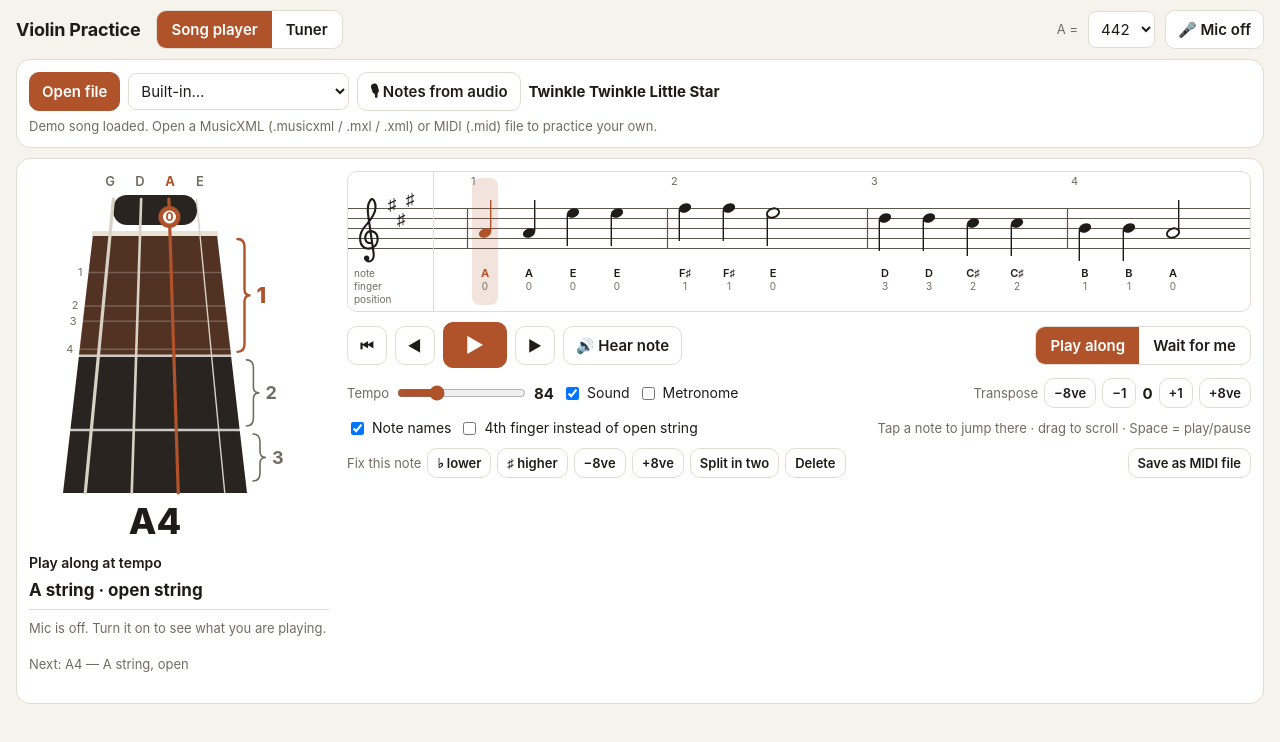
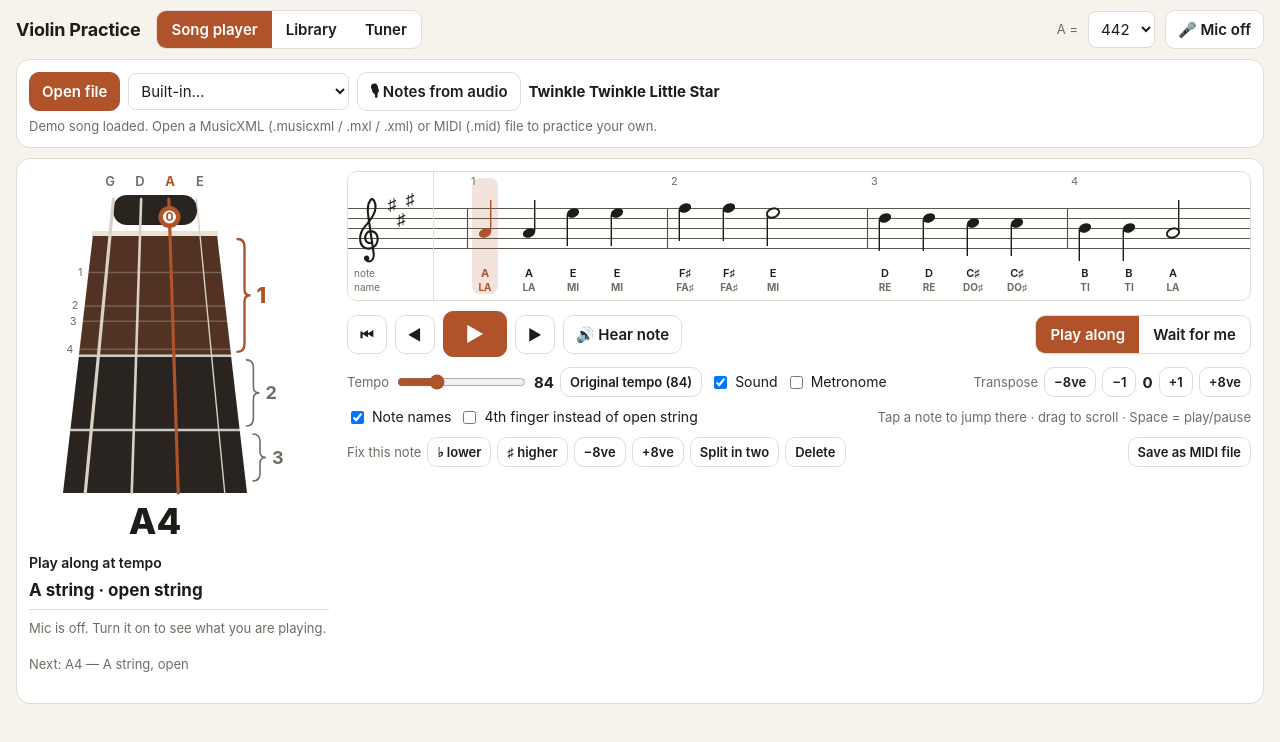
Before and after one commit to haritbd47/violin-practice, a plain HTML site: page index.html in a window 1280 px wide. Both pictures are taken after a click on the button "Song player". Drawn offline with Linux system fonts and the light colour scheme.

Commit message:
Add song library, original tempo button and do-re-mi note names
Co-Authored-By: Claude Fable 5.2 <noreply@anthropic.com>
Claude-Session: https://claude.ai/code/session_01J1k39DScth9T9DLVY23YJA

```diff
--- a/index.html
+++ b/index.html
@@ -36,6 +36,10 @@
   .row{display:flex;gap:8px;flex-wrap:wrap;align-items:center}
   .muted{color:var(--muted);font-size:13px}
   .hidden{display:none !important}
+  .lib{display:flex;gap:8px;align-items:center;padding:8px 0;border-top:1px solid var(--line);flex-wrap:wrap}
+  .lib input{flex:1;min-width:160px;font:inherit;font-weight:600;padding:7px 8px;border-radius:8px;border:1px solid transparent;background:transparent;color:var(--ink)}
+  .lib input:hover,.lib input:focus{border-color:var(--line);background:var(--card)}
+  .lib.cur input{color:var(--accent)}
   canvas{display:block}
   /* player */
   .top{display:grid;grid-template-columns:300px minmax(0,1fr);gap:18px;align-items:start}
@@ -76,7 +80,7 @@
 <main>
   <header>
     <h1>Violin Practice</h1>
-    <div class="tabs"><button id="tabPlayer" class="on">Song player</button><button id="tabTuner">Tuner</button></div>
+    <div class="tabs"><button id="tabPlayer" class="on">Song player</button><button id="tabLib">Library</button><button id="tabTuner">Tuner</button></div>
     <span class="sp"></span>
     <span class="muted">A =</span>
     <select id="ref"><option>440</option><option>441</option><option selected>442</option><option>443</option></select>
@@ -129,7 +133,7 @@
         <div class="seg" id="modeSeg"><button data-m="play" class="on">Play along</button><button data-m="wait">Wait for me</button></div>
       </div>
       <div class="row ctl">
-        <div class="grp"><span class="muted">Tempo</span><input id="bpm" type="range" min="30" max="220" value="100"><b id="bpmV">100</b></div>
+        <div class="grp"><span class="muted">Tempo</span><input id="bpm" type="range" min="30" max="220" value="100"><b id="bpmV">100</b><button class="btn sm" id="bpmOrig">Original tempo</button></div>
         <label class="chk"><input type="checkbox" id="cSound" checked> Sound</label>
         <label class="chk"><input type="checkbox" id="cMetro"> Metronome</label>
         <span class="sp"></span>
@@ -157,6 +161,14 @@
     </div>
   </section>
 
+  <!-- ================= LIBRARY ================= -->
+  <section id="library" class="hidden">
+    <div class="card">
+      <div class="row"><b style="font-size:17px">Library</b><span class="muted">Every file you open and every recording you turn into notes is saved here, on this device.</span></div>
+      <div id="libList" style="margin-top:10px"></div>
+    </div>
+  </section>
+
   <!-- ================= TUNER ================= -->
   <section id="tuner" class="hidden">
     <div class="card">
@@ -180,7 +192,7 @@ const STEPS='CDEFGAB', STEP_PC=[0,2,4,5,7,9,11];
 const NAMES=['C','C♯','D','D♯','E','F','F♯','G','G♯','A','A♯','B'];
 const SHARP=[[0,0],[0,1],[1,0],[1,1],[2,0],[3,0],[3,1],[4,0],[4,1],[5,0],[5,1],[6,0]];
 const FLAT =[[0,0],[1,-1],[1,0],[2,-1],[2,0],[3,0],[4,-1],[4,0],[5,-1],[5,0],[6,-1],[6,0]];
-const OPEN=[55,62,69,76], SNAME=['G','D','A','E'];
+const OPEN=[55,62,69,76], SNAME=['G','D','A','E'], SOLF=['DO','RE','MI','FA','SO','LA','TI'];
 const ACC={'1':'♯','-1':'♭','0':'♮','2':'𝄪','-2':'♭♭'};
 
 const S={A:442, song:null, pi:0, idx:0, mode:'play', playing:false, bpm:100, transpose:0,
@@ -427,22 +439,58 @@ function demoSong(key){
 // ---------- song setup ----------
 function part(){return P;}
 function measureIdx(b){const M=P.measures;let lo=0,hi=M.length-1;while(lo<hi){const mid=(lo+hi+1)>>1;if(M[mid].start<=b+1e-6)lo=mid;else hi=mid-1;}return lo;}
-function setSong(song,keep){
+function setSong(song){
   stop();
-  S.song=song; S.pi=0; if(!keep){S.bpm=Math.max(30,Math.min(220,Math.round(song.bpm||100)));}
+  S.song=song; S.bpm=origBpm();
   const ps=$('partSel'); ps.innerHTML=''; song.parts.forEach((p,i)=>{const o=document.createElement('option');o.value=i;o.textContent=p.name;ps.appendChild(o);});
   ps.classList.toggle('hidden',song.parts.length<2);
   $('title').textContent=song.title||'';
-  setPart(0,true);
+  S.transpose=song.tr||0;
+  const pi=Math.min(song.pi||0,song.parts.length-1); ps.value=String(pi);
+  setPart(pi,false);
+  $('bpmOrig').textContent='Original tempo ('+origBpm()+')';
   saveSong();
 }
-function saveSong(){try{localStorage.setItem('vp.song',JSON.stringify(S.song,(k,v)=>(k==='d'||k==='mi'||k==='notes')?undefined:v));}catch(e){}}
-function setPart(i,auto){
+function origBpm(){return Math.max(30,Math.min(220,Math.round((S.song&&S.song.bpm)||100)));}
+// ---- library: songs are kept in this browser's storage
+const LIB={idx:[]};
+function hashStr(t){let h=5381;for(let i=0;i<t.length;i++)h=((h<<5)+h+t.charCodeAt(i))>>>0;return h.toString(36);}
+function songJSON(song){return JSON.stringify(song,(k,v)=>(k==='d'||k==='mi'||k==='notes')?undefined:v);}
+function libLoad(){try{LIB.idx=JSON.parse(localStorage.getItem('vp.lib')||'[]')||[];}catch(e){LIB.idx=[];}}
+function libSaveIdx(){try{localStorage.setItem('vp.lib',JSON.stringify(LIB.idx));}catch(e){}}
+function libPut(song){
+  if(!song.id)return false;
+  try{localStorage.setItem('vp.lib.'+song.id,songJSON(song));}catch(e){$('msg').textContent='⚠ The library is full. Delete songs you no longer need in the Library tab.';return false;}
+  let it=LIB.idx.find(x=>x.id===song.id); if(!it){it={id:song.id,added:Date.now()};LIB.idx.unshift(it);}
+  it.title=song.title||'Untitled'; it.count=song.parts.reduce((a,p)=>Math.max(a,p.ev.filter(e=>!e.rest).length),0); it.parts=song.parts.length;
+  libSaveIdx(); return true;
+}
+function libGet(id){try{return JSON.parse(localStorage.getItem('vp.lib.'+id)||'null');}catch(e){return null;}}
+function libDel(id){try{localStorage.removeItem('vp.lib.'+id);}catch(e){} LIB.idx=LIB.idx.filter(x=>x.id!==id); libSaveIdx(); if(S.song&&S.song.id===id)S.song.id=null;}
+function saveSong(){
+  if(!S.song)return; S.song.tr=S.transpose; S.song.pi=S.pi;
+  if(S.song.id)libPut(S.song);
+  try{localStorage.setItem('vp.last',S.song.id||'');}catch(e){}
+}
+function renderLib(){
+  const box=$('libList'); box.innerHTML='';
+  if(!LIB.idx.length){box.innerHTML='<p class="muted">Nothing saved yet. Open a MusicXML or MIDI file in the Song player, or use “Notes from audio”, and it will appear here.</p>';return;}
+  for(const it of LIB.idx){
+    const row=document.createElement('div'); row.className='lib'+(S.song&&S.song.id===it.id?' cur':'');
+    const open=document.createElement('button'); open.className='btn primary sm'; open.textContent='Open';
+    open.onclick=()=>{const sg=libGet(it.id); if(!sg){libDel(it.id);renderLib();return;} sg.id=it.id; setSong(sg); setTab('player');};
+    const name=document.createElement('input'); name.value=it.title; name.title='Click to rename';
+    name.onchange=()=>{const t=name.value.trim()||'Untitled'; it.title=t; libSaveIdx(); const sg=(S.song&&S.song.id===it.id)?S.song:libGet(it.id); if(sg){sg.title=t; sg.id=it.id; try{localStorage.setItem('vp.lib.'+it.id,songJSON(sg));}catch(e){} if(sg===S.song)$('title').textContent=t;}};
+    const meta=document.createElement('span'); meta.className='muted'; meta.textContent=(it.count||0)+' notes'+(it.parts>1?' · '+it.parts+' parts':'')+' · added '+new Date(it.added).toLocaleDateString();
+    const del=document.createElement('button'); del.className='btn sm'; del.textContent='Delete'; let armed=0;
+    del.onclick=()=>{if(!armed){armed=1;del.textContent='Really delete?';del.style.color='var(--bad)';setTimeout(()=>{armed=0;del.textContent='Delete';del.style.color='';},3000);return;} libDel(it.id); renderLib();};
+    row.append(open,name,meta,del); box.appendChild(row);
+  }
+}
+function setPart(i,resetTr){
   stop(); S.pi=i; P=S.song.parts[i]; P.notes=P.ev.filter(e=>!e.rest); S.idx=0; S.viewX=-20;
-  if(auto){let mn=1e9,mx=-1e9;P.notes.forEach(n=>{if(n.midi<mn)mn=n.midi;if(n.midi>mx)mx=n.midi;});
-    S.transpose=0;}
+  if(resetTr)S.transpose=0;
   refresh();
-  let m='';
   $('msg').textContent=rangeMsg()||(P.notes.length+' notes · '+P.measures.length+' measures · all in position 1');
 }
 function rangeMsg(){
@@ -476,7 +524,7 @@ function refresh(){
   gaps.sort((a,b)=>a-b); const gmin=gaps.length?gaps[Math.floor(gaps.length*0.05)]:1;
   L.pxb=Math.max(44,Math.min(120,24/Math.max(gmin,0.2)));
   let mn=0,mx=8; for(const n of P.notes){if(n.d.pos<mn)mn=n.d.pos;if(n.d.pos>mx)mx=n.d.pos;}
-  L.top=36+Math.max(0,mx-8)*5; L.bottom=L.top+40+Math.max(0,-mn)*5+16; L.h=L.bottom+(S.names?47:8);
+  L.top=36+Math.max(0,mx-8)*5; L.bottom=L.top+40+Math.max(0,-mn)*5+16; L.h=L.bottom+(S.names?36:8);
   L.lp=50+Math.abs(f)*9+8; L.smax=22.5;
   $('bpm').value=S.bpm; $('bpmV').textContent=S.bpm; $('trV').textContent=(S.transpose>0?'+':'')+S.transpose;
 }
@@ -687,7 +735,8 @@ async function transcribe(arrayBuffer,name){
     const first=mono[0].start,shift=Math.floor(first/4)*4;mono.forEach(o=>o.start-=shift);if(mono[0].start<0)mono.forEach(o=>o.start+=4);
     for(let i=0;i<mono.length-1;i++){if(mono[i].start+mono[i].dur>mono[i+1].start)mono[i].dur=Math.max(0.1,mono[i+1].start-mono[i].start);}
     const part=monoToPart(mono,'Melody ('+mono.length+' notes)',4);
-    const song={title:name||'My recording',bpm:Math.round(tp.bpm),fifths:guessFifths(mono),beats:4,beatType:4,parts:[part]};
+    const now_=new Date(),stamp=(now_.getMonth()+1)+'/'+now_.getDate()+' '+now_.getHours()+':'+String(now_.getMinutes()).padStart(2,'0');
+    const song={id:'r_'+Date.now().toString(36),title:(name&&name!=='My recording'?name:'Recording')+' ('+stamp+')',bpm:Math.round(tp.bpm),fifths:guessFifths(mono),beats:4,beatType:4,parts:[part]};
     setSong(song);
     msg('Wrote '+mono.length+' notes at about '+Math.round(tp.bpm)+' BPM'+(fixed?'':' (guessed)')+'. Listen with ▶ and compare with the real song. Use "Fix this note" for wrong notes, then "Save as MIDI file" to keep it.');
   }catch(err){console.error(err);msg('⚠ Could not read that audio ('+(err&&err.message||err)+'). Try an mp3, m4a or wav file.');}
@@ -846,9 +895,7 @@ function drawStaff(now){
     const isCur=e===cur; drawNote(g,e,x,isCur?TH.accent:TH.ink);
     if(S.names){g.textAlign='center';g.textBaseline='alphabetic';g.fillStyle=isCur?TH.accent:TH.ink;g.font=(isCur?'700 ':'600 ')+'11px -apple-system,"Segoe UI",sans-serif';
       g.fillText(spellName(e.d,false),x,L.bottom+13);
-      g.fillStyle=TH.muted;g.font='10px -apple-system,"Segoe UI",sans-serif';const f=e.d.f;g.fillText(f?(f.fin<0?'↑':String(f.fin)):'×',x,L.bottom+26);
-      if(e.d.shift){g.fillStyle=f.pos>1?TH.accent:TH.ink;g.font='700 11px -apple-system,"Segoe UI",sans-serif';g.fillText(String(f.pos),x,L.bottom+40);}
-      else if(f&&f.pos>1&&!f.open){g.fillStyle=TH.accent;g.fillRect(x-6,L.bottom+35.5,12,1.5);}}
+      g.fillStyle=isCur?TH.accent:TH.muted;g.font='700 10px -apple-system,"Segoe UI",sans-serif';g.fillText(SOLF[e.d.step]+(e.d.alter>0?'♯':e.d.alter<0?'♭':''),x,L.bottom+27);}
   }
   // playhead in play mode
   if(S.playing&&S.mode==='play'){const x=sx(px);g.strokeStyle=TH.accent;g.lineWidth=2;g.beginPath();g.moveTo(x,8);g.lineTo(x,L.bottom);g.stroke();}
@@ -860,7 +907,7 @@ function drawStaff(now){
   const f=S.dFifths,shp=[8,5,9,6,3,7,4],flp=[4,7,3,6,2,5,1];
   g.fillStyle=TH.ink;g.font='17px "Segoe UI Symbol","Apple Symbols","Noto Sans Symbols2",sans-serif';g.textAlign='center';g.textBaseline='middle';
   for(let i=0;i<Math.abs(f);i++){g.fillText(f>0?'♯':'♭',44+i*9,yPos(f>0?shp[i]:flp[i])+(f>0?0:-3));}
-  if(S.names){g.fillStyle=TH.muted;g.font='10px -apple-system,"Segoe UI",sans-serif';g.textAlign='left';g.textBaseline='alphabetic';g.fillText('note',6,L.bottom+13);g.fillText('finger',6,L.bottom+26);g.fillText('position',6,L.bottom+39);}
+  if(S.names){g.fillStyle=TH.muted;g.font='10px -apple-system,"Segoe UI",sans-serif';g.textAlign='left';g.textBaseline='alphabetic';g.fillText('note',6,L.bottom+13);g.fillText('name',6,L.bottom+27);}
   g.strokeStyle=TH.line;g.lineWidth=1;g.beginPath();g.moveTo(L.lp+0.5,0);g.lineTo(L.lp+0.5,L.h);g.stroke();
 }
 
@@ -962,15 +1009,15 @@ function frame(now){
   try{
     updateLive(now);
     if(S.playing&&P){ if(S.mode==='play')tickPlay(); else tickWait(now,dt); }
-    if(S.tab==='player'){drawStaff(now);drawBoard(now);drawInfo();} else drawTuner();
+    if(S.tab==='player'){drawStaff(now);drawBoard(now);drawInfo();} else if(S.tab==='tuner')drawTuner();
   }catch(e){console.error(e);}
   requestAnimationFrame(frame);
 }
 
 // ---------- UI wiring ----------
-$('tabPlayer').onclick=()=>setTab('player'); $('tabTuner').onclick=()=>setTab('tuner');
-function setTab(t){S.tab=t;$('player').classList.toggle('hidden',t!=='player');$('tuner').classList.toggle('hidden',t!=='tuner');
-  $('tabPlayer').classList.toggle('on',t==='player');$('tabTuner').classList.toggle('on',t==='tuner'); if(t==='tuner')stop();}
+$('tabPlayer').onclick=()=>setTab('player'); $('tabTuner').onclick=()=>setTab('tuner'); $('tabLib').onclick=()=>setTab('library');
+function setTab(t){S.tab=t;$('player').classList.toggle('hidden',t!=='player');$('tuner').classList.toggle('hidden',t!=='tuner');$('library').classList.toggle('hidden',t!=='library');
+  $('tabPlayer').classList.toggle('on',t==='player');$('tabTuner').classList.toggle('on',t==='tuner');$('tabLib').classList.toggle('on',t==='library'); if(t!=='player')stop(); if(t==='library')renderLib();}
 $('mic').onclick=()=>micToggle();
 $('ref').onchange=e=>{S.A=+e.target.value;save();};
 $('bPlay').onclick=()=>{S.playing?stop():play();};
@@ -981,10 +1028,11 @@ $('modeSeg').querySelectorAll('button').forEach(b=>b.onclick=()=>{stop();S.mode=
 $('bpm').oninput=e=>{const nb=+e.target.value; if(S.playing&&S.mode==='play'&&AC){const b=curBeat();T.anchorBeat=b;T.anchorCtx=AC.currentTime;} S.bpm=nb;$('bpmV').textContent=nb;};
 $('cSound').onchange=e=>{S.sound=e.target.checked;save();}; $('cMetro').onchange=e=>{S.metro=e.target.checked;save();};
 $('cNames').onchange=e=>{S.names=e.target.checked;refresh();save();}; $('cUse4').onchange=e=>{S.use4=e.target.checked;refresh();save();};
-document.querySelectorAll('[data-t]').forEach(b=>b.onclick=()=>{if(!P)return;const was=S.playing;stop();S.transpose=Math.max(-36,Math.min(36,S.transpose+(+b.dataset.t)));refresh();
+document.querySelectorAll('[data-t]').forEach(b=>b.onclick=()=>{if(!P)return;const was=S.playing;stop();S.transpose=Math.max(-36,Math.min(36,S.transpose+(+b.dataset.t)));refresh();saveSong();
   $('msg').textContent=rangeMsg()||'All notes are in position 1.';});
 document.querySelectorAll('[data-s]').forEach(b=>b.onclick=()=>{const c=ac();MIC.mute=performance.now()+2300;MIC.hist=[];tone(+b.dataset.s,c.currentTime+0.02,2.2,0.18,c.destination);});
-$('partSel').onchange=e=>setPart(+e.target.value,true);
+$('partSel').onchange=e=>{setPart(+e.target.value,true);saveSong();};
+$('bpmOrig').onclick=()=>{const nb=origBpm(); if(S.playing&&S.mode==='play'&&AC){const b=curBeat();T.anchorBeat=b;T.anchorCtx=AC.currentTime;} S.bpm=nb;$('bpm').value=nb;$('bpmV').textContent=nb;};
 $('txOpen').onclick=()=>$('txPanel').classList.toggle('hidden');
 $('txRec').onclick=()=>recToggle();
 $('txFile').onchange=async e=>{const f=e.target.files[0];e.target.value='';if(f)transcribe(await f.arrayBuffer(),f.name.replace(/\.[^.]+$/,''));};
@@ -998,6 +1046,9 @@ async function openFile(file){
     else if(u8[0]===0x50&&u8[1]===0x4B)song=parseMusicXML(await unzipMXL(buf));
     else song=parseMusicXML(decodeText(u8));
     if(!song.title)song.title=file.name.replace(/\.[^.]+$/,'');
+    song.id='f_'+hashStr(file.name+'|'+song.parts.map(p=>p.ev.length).join(','));
+    const old=LIB.idx.find(x=>x.id===song.id); if(old)song.title=old.title;
+    $('txMsg').textContent='Record yourself (or the song playing near the mic), or pick an audio file. The app listens for the melody and writes it as notes.';
     setSong(song);
   }catch(err){console.error(err);$('msg').textContent='⚠ '+(err.message||'Could not open this file.');}
 }
@@ -1018,11 +1069,18 @@ function save(){try{localStorage.setItem('vp.set',JSON.stringify({A:S.A,mode:S.m
   try{const s=JSON.parse(localStorage.getItem('vp.set')||'null');if(s){Object.assign(S,s);}}catch(e){}
   $('ref').value=String(S.A);$('cSound').checked=S.sound;$('cMetro').checked=S.metro;$('cNames').checked=S.names;$('cUse4').checked=S.use4;
   $('modeSeg').querySelectorAll('button').forEach(x=>x.classList.toggle('on',x.dataset.m===S.mode));
-  let song=null;try{song=JSON.parse(localStorage.getItem('vp.song')||'null');}catch(e){}
+  libLoad();
+  let song=null;
+  try{const last=localStorage.getItem('vp.last'); if(last){song=libGet(last); if(song)song.id=last;}}catch(e){}
+  if(!song){ // bring over the song saved by the earlier version of this page
+    try{const old=JSON.parse(localStorage.getItem('vp.song')||'null');
+      if(old&&old.parts&&old.parts.length&&!/^(Twinkle Twinkle Little Star|D major scale|G major scale, 2 octaves)$/.test(old.title||'')){old.id='f_'+hashStr((old.title||'')+'|'+old.parts.map(p=>p.ev.length).join(','));song=old;}
+      localStorage.removeItem('vp.song');}catch(e){}
+  }
   try{ if(song&&song.parts&&song.parts.length)setSong(song); else throw 0; }catch(e){setSong(demoSong('twinkle'));$('msg').textContent='Demo song loaded. Open a MusicXML (.musicxml / .mxl / .xml) or MIDI (.mid) file to practice your own.';}
   requestAnimationFrame(frame);
 })();
-window.__vp={S,parseMusicXML,parseMIDI,get P(){return P;},MIC,trackSolo,trackMix,trackToNotes,estimateTempo};
+window.__vp={LIB,S,parseMusicXML,parseMIDI,get P(){return P;},MIC,trackSolo,trackMix,trackToNotes,estimateTempo};
 </script>
 </body>
 </html>
```
